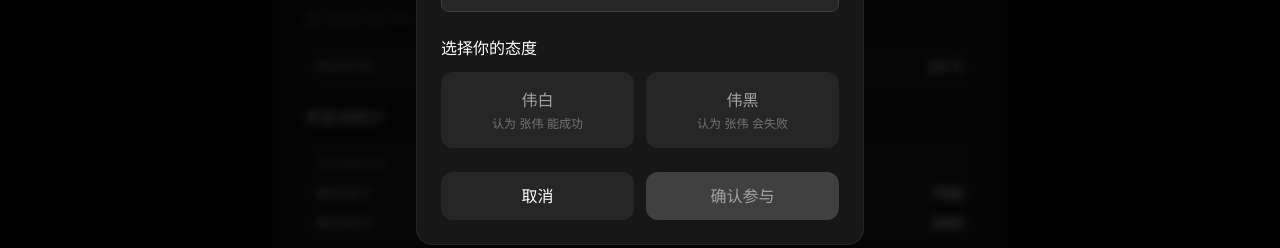
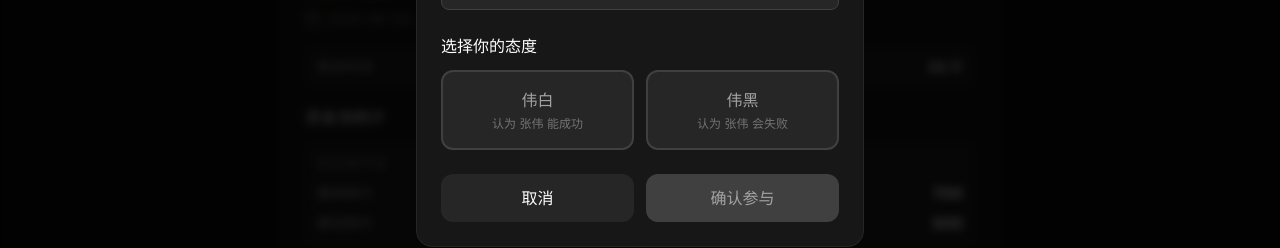
Before and after one commit to x1ngodlike/fitness-website, a React (Vite) app: page /challenge/mock-1 in a window 1280 px wide. Both pictures are taken after a click on the button "立即参与". Shown: the part 440-688 px from the top of the page. Built offline with nearby package versions, Linux system fonts and the light colour scheme.

Commit message:
更新UI

```diff
--- a/src/components/essay/EssayDetailModal.tsx
+++ b/src/components/essay/EssayDetailModal.tsx
@@ -292,9 +292,9 @@ function AddEssayModal({ challengeId, hostName, onClose, onSuccess }: AddEssayMo
             {/* 利空 - 绿色 - 左侧 */}
             <button
               onClick={() => setSentiment('bearish')}
-              className={`p-3 rounded-xl border-2 transition-all ${
+              className={`p-3 rounded-xl border-2 border-solid transition-all ${
                 sentiment === 'bearish'
-                  ? 'border-green-500 bg-green-500/10'
+                  ? 'border-green-500 bg-green-500/10 ring-2 ring-green-500/30'
                   : 'border-neutral-700 bg-neutral-800 hover:border-neutral-600'
               }`}
             >
@@ -306,9 +306,9 @@ function AddEssayModal({ challengeId, hostName, onClose, onSuccess }: AddEssayMo
             {/* 利多 - 红色 - 右侧 */}
             <button
               onClick={() => setSentiment('bullish')}
-              className={`p-3 rounded-xl border-2 transition-all ${
+              className={`p-3 rounded-xl border-2 border-solid transition-all ${
                 sentiment === 'bullish'
-                  ? 'border-red-500 bg-red-500/10'
+                  ? 'border-red-500 bg-red-500/10 ring-2 ring-red-500/30'
                   : 'border-neutral-700 bg-neutral-800 hover:border-neutral-600'
               }`}
             >
--- a/src/index.css
+++ b/src/index.css
@@ -20,7 +20,6 @@
 
 button {
   outline: none;
-  border: none;
   background: none;
   padding: 0;
   margin: 0;
@@ -29,10 +28,7 @@ button {
   cursor: pointer;
 }
 
-button:focus {
-  outline: none;
-}
-
+button:focus,
 button:active {
   outline: none;
 }
--- a/src/pages/ChallengeDetailPage.tsx
+++ b/src/pages/ChallengeDetailPage.tsx
@@ -520,9 +520,9 @@ export function ChallengeDetailPage() {
               <div className="grid grid-cols-2 gap-3">
                 <button
                   onClick={() => setSelectedSide('support')}
-                  className={`p-4 rounded-xl border-2 transition-all ${
+                  className={`p-4 rounded-xl border-2 border-solid transition-all ${
                     selectedSide === 'support'
-                      ? 'border-green-500 bg-green-500/10'
+                      ? 'border-green-500 bg-green-500/10 ring-2 ring-green-500/30'
                       : 'border-neutral-700 bg-neutral-800 hover:border-neutral-600'
                   }`}
                 >
@@ -535,9 +535,9 @@ export function ChallengeDetailPage() {
                 </button>
                 <button
                   onClick={() => setSelectedSide('oppose')}
-                  className={`p-4 rounded-xl border-2 transition-all ${
+                  className={`p-4 rounded-xl border-2 border-solid transition-all ${
                     selectedSide === 'oppose'
-                      ? 'border-red-500 bg-red-500/10'
+                      ? 'border-red-500 bg-red-500/10 ring-2 ring-red-500/30'
                       : 'border-neutral-700 bg-neutral-800 hover:border-neutral-600'
                   }`}
                 >
```
